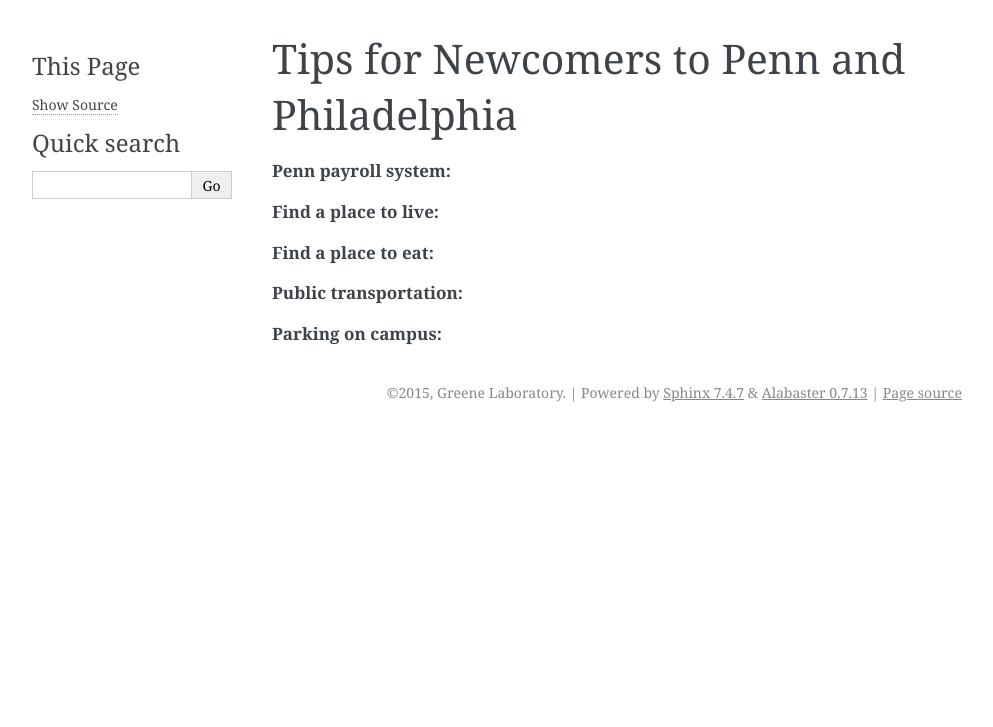
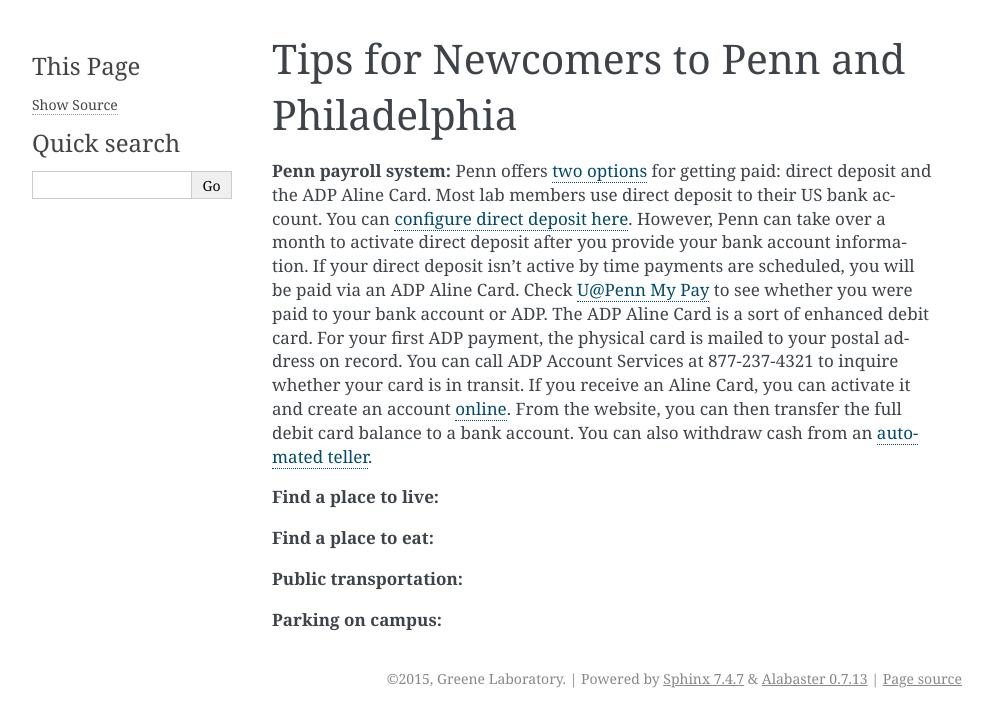
Before and after one commit to greenelab/onboarding, a Sphinx documentation site: the page built from source/newcomers_info.rst, in a window 1280 px wide. Shown: the top 727 px of the page, without its empty margins (148-1141 px from the left). Built offline with Sphinx 7.4.7, drawn with Linux system fonts in a browser that asks for light colours.

Commit message:
Add Payroll Information

```diff
--- a/source/newcomers_info.rst
+++ b/source/newcomers_info.rst
@@ -2,6 +2,26 @@ Tips for Newcomers to Penn and Philadelphia
 -------------------------------------------
 
 **Penn payroll system:**
+Penn offers `two options`_ for getting paid: direct deposit and the ADP
+Aline Card. Most lab members use direct deposit to their US bank
+account. You can `configure direct deposit here`_. However, Penn can
+take over a month to activate direct deposit after you provide your bank
+account information. If your direct deposit isn’t active by time
+payments are scheduled, you will be paid via an ADP Aline Card. Check
+`U@Penn My Pay`_ to see whether you were paid to your bank account or
+ADP. The ADP Aline Card is a sort of enhanced debit card. For your first
+ADP payment, the physical card is mailed to your postal address on
+record. You can call ADP Account Services at 877-237-4321 to inquire
+whether your card is in transit. If you receive an Aline Card, you can
+activate it and create an account `online`_. From the website, you can
+then transfer the full debit card balance to a bank account. You can
+also withdraw cash from an `automated teller`_.
+
+.. _two options: http://www.finance.upenn.edu/comptroller/payroll/receiving_your_pay.shtml
+.. _configure direct deposit here: https://uatpenn.apps.upenn.edu/uatPenn/jsp/fast.do?fastStart=directdep
+.. _U@Penn My Pay: https://uatpenn.apps.upenn.edu/uatPenn/jsp/fast.do?fastStart=pay
+.. _online: https://www.visaprepaidprocessing.com/ADP/PayRoll/Home/Index
+.. _automated teller: https://www.visaprepaidprocessing.com/ADP/PayRoll/Program/ATMLocator?m=1
 
 **Find a place to live:**
 
```
